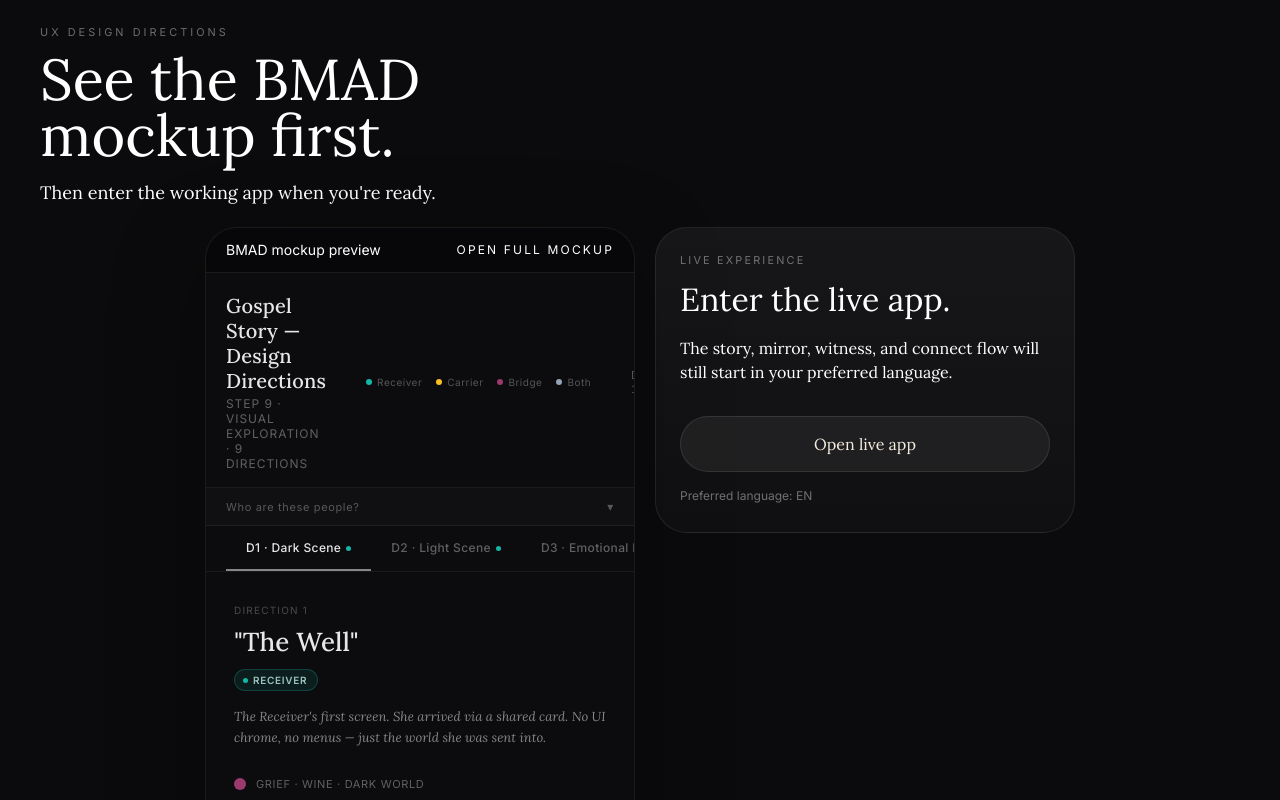
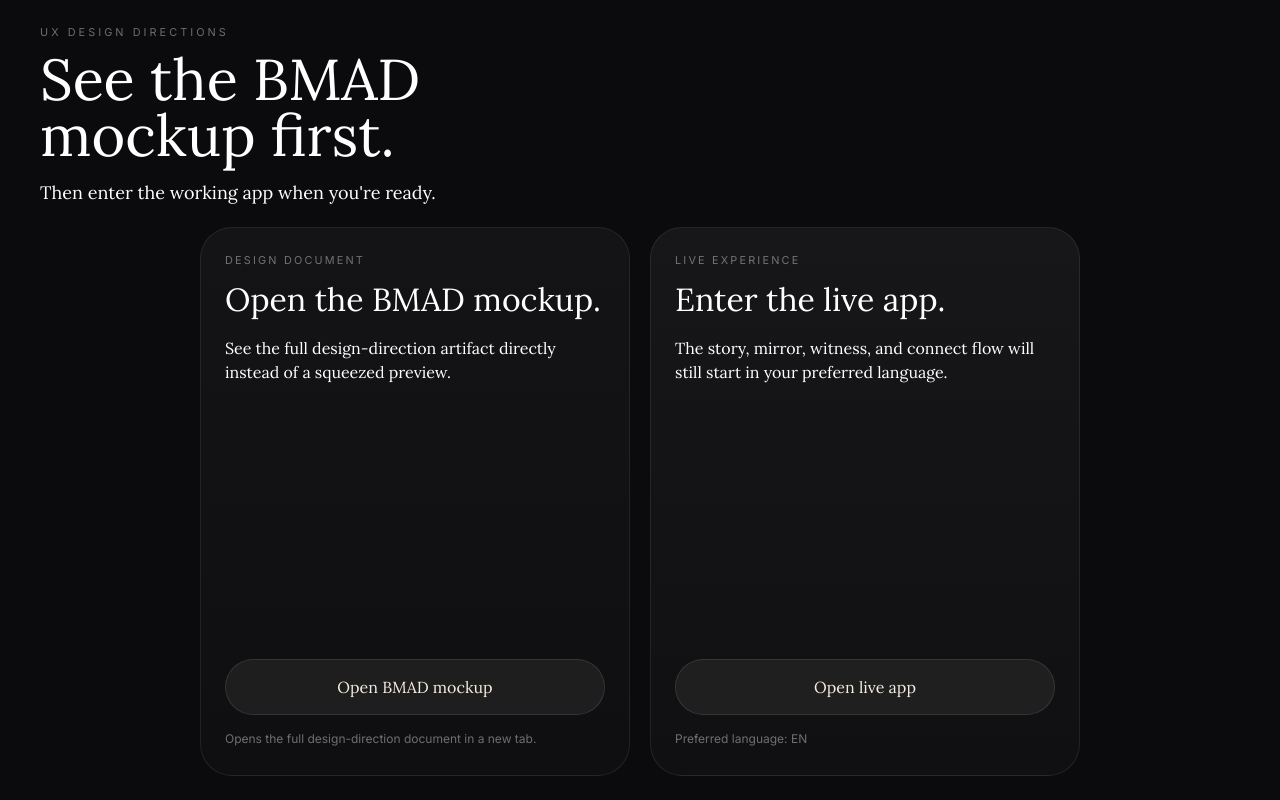
Before and after one commit to jeeminhan/jesus-story, a Next.js app: page / in a window 1280 px wide. Shown: the top 800 px of the page. Built offline with nearby package versions, Linux system fonts and the light colour scheme; no server answers; the database is empty.

Commit message:
Simplify root entry actions

```diff
--- a/src/app/page.tsx
+++ b/src/app/page.tsx
@@ -55,30 +55,54 @@ export default async function HomePage() {
           </p>
         </div>
 
-        <div className="grid flex-1 items-start gap-5 lg:grid-cols-[minmax(320px,430px)_minmax(0,420px)] lg:justify-center">
+        <div className="grid flex-1 items-stretch gap-5 lg:grid-cols-[minmax(320px,430px)_minmax(320px,430px)] lg:justify-center">
           <section
-            className="mx-auto w-full max-w-[430px] overflow-hidden rounded-[32px] border bg-black/30 shadow-[0_30px_90px_rgba(0,0,0,0.35)]"
-            style={{ borderColor: 'rgba(255,255,255,0.08)' }}
+            className="mx-auto flex w-full max-w-[430px] flex-col justify-between rounded-[32px] border p-5 sm:p-6"
+            style={{
+              borderColor: 'rgba(255,255,255,0.08)',
+              background:
+                'linear-gradient(180deg, rgba(255,255,255,0.04) 0%, rgba(255,255,255,0.018) 100%)',
+            }}
           >
-            <div
-              className="flex items-center justify-between border-b px-4 py-3 sm:px-5"
-              style={{ borderColor: 'rgba(255,255,255,0.08)' }}
-            >
-              <p className="text-sm text-white/72" style={{ fontFamily: 'var(--font-ui)' }}>
-                BMAD mockup preview
+            <div>
+              <p
+                className="text-[0.68rem] uppercase tracking-[0.2em] text-white/40"
+                style={{ fontFamily: 'var(--font-ui)' }}
+              >
+                Design document
               </p>
+              <h2
+                className="mt-3 text-2xl leading-tight text-white sm:text-[2rem]"
+                style={{ fontFamily: 'var(--font-narrative)' }}
+              >
+                Open the BMAD mockup.
+              </h2>
+              <p
+                className="mt-4 text-sm leading-7 text-white/58 sm:text-base"
+                style={{ fontFamily: 'var(--font-narrative)' }}
+              >
+                See the full design-direction artifact directly instead of a squeezed preview.
+              </p>
+            </div>
+
+            <div className="mt-8 flex flex-col gap-3">
               <a
                 href="/ux-design-directions.html"
                 target="_blank"
                 rel="noreferrer"
-                className="text-xs uppercase tracking-[0.18em] text-white/44 transition-opacity hover:opacity-80"
-                style={{ fontFamily: 'var(--font-ui)' }}
+                className="inline-flex min-h-[56px] items-center justify-center rounded-full border px-6 text-base transition-opacity hover:opacity-90 focus-visible:outline-none focus-visible:ring-2 focus-visible:ring-[var(--accent)]"
+                style={{
+                  color: 'var(--text-primary)',
+                  borderColor: 'rgba(255,255,255,0.1)',
+                  backgroundColor: 'rgba(255,255,255,0.06)',
+                  fontFamily: 'var(--font-narrative)',
+                }}
               >
-                Open full mockup
+                Open BMAD mockup
               </a>
-            </div>
-            <div className="aspect-[10/16] w-full bg-[#0c0c0f]">
-              <iframe title="UX design directions" src="/ux-design-directions.html" className="h-full w-full" />
+              <p className="text-xs leading-6 text-white/40" style={{ fontFamily: 'var(--font-ui)' }}>
+                Opens the full design-direction document in a new tab.
+              </p>
             </div>
           </section>
 
```
Also changed, not shown: 1 other file (tests, documents, lock files or other folders).
